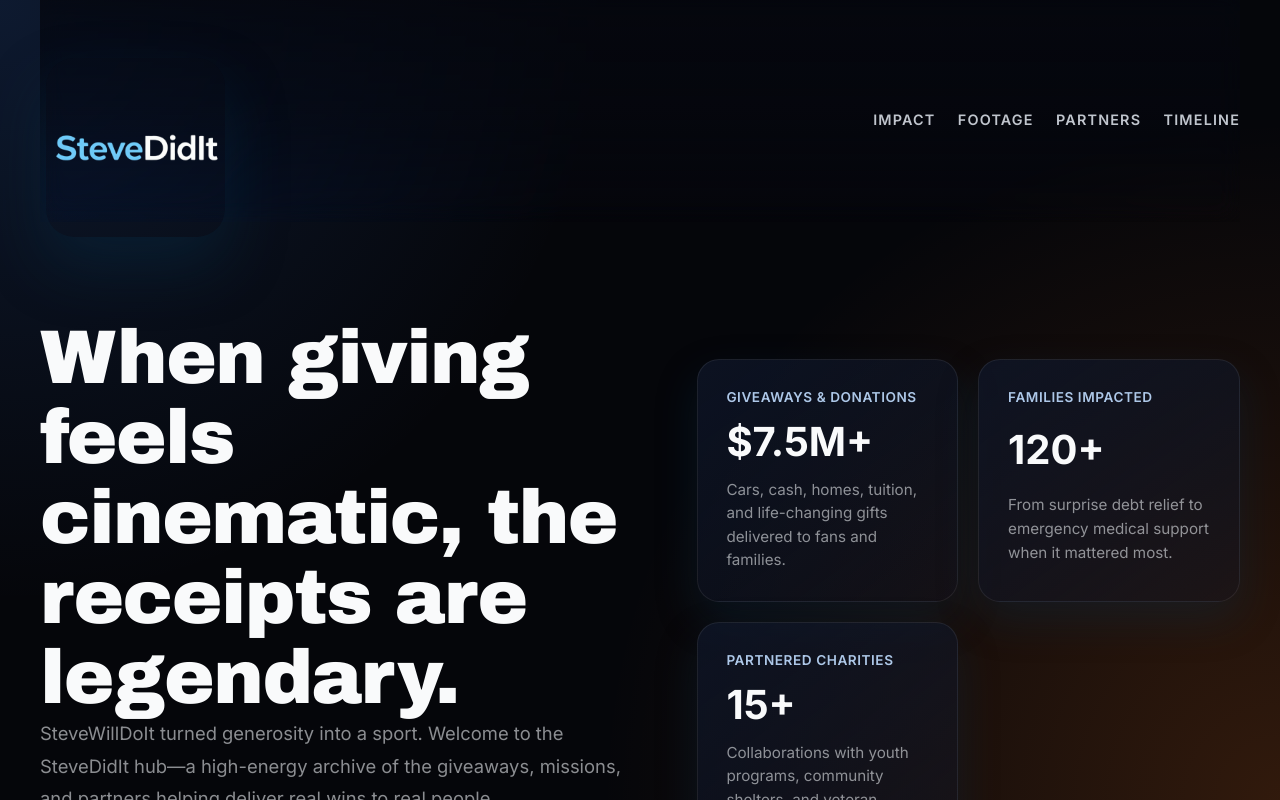
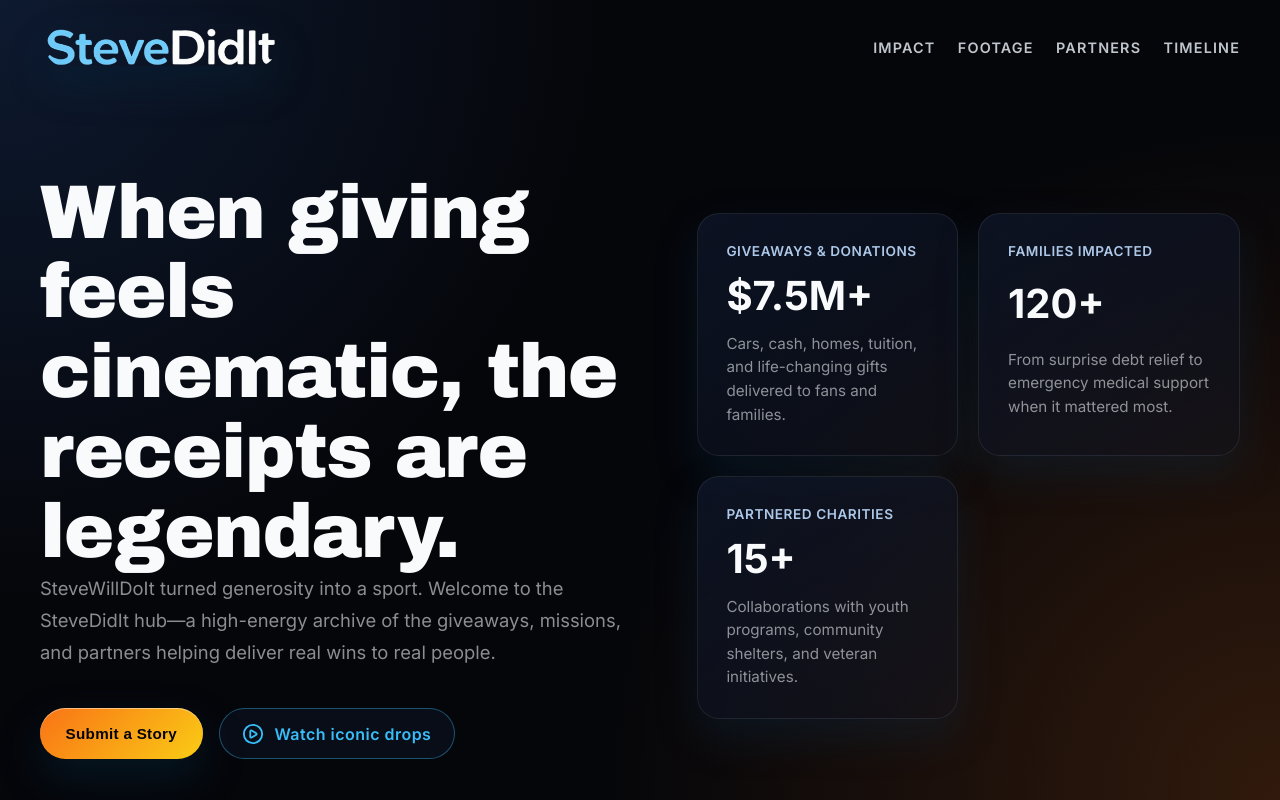
Before and after one commit to flockain/stevedidit, a Next.js app: page / in a window 1280 px wide. Shown: the top 800 px of the page. Built offline with nearby package versions, Linux system fonts and the light colour scheme.

Commit message:
style: trim header logo and simplify nav bar

```diff
--- a/src/app/page.module.css
+++ b/src/app/page.module.css
@@ -1,5 +1,5 @@
 .siteHeader {
-  padding: 1.5rem 0 0.5rem;
+  padding: 1.4rem 0 0.8rem;
   display: flex;
   align-items: center;
   justify-content: space-between;
@@ -7,9 +7,9 @@
   position: sticky;
   top: 0;
   z-index: 50;
-  backdrop-filter: blur(12px) saturate(140%);
+  backdrop-filter: none;
   border-bottom: none;
-  background: linear-gradient(180deg, rgba(5, 7, 14, 0.82), rgba(5, 7, 14, 0.55), rgba(5, 7, 14, 0));
+  background: transparent;
 }
 
 .siteNav {
@@ -50,34 +50,33 @@
   display: inline-flex;
   align-items: center;
   padding: 0.35rem;
-  border-radius: 20px;
-  transition: transform 0.25s ease, box-shadow 0.3s ease;
-  transform: translateY(28px);
+  border-radius: 16px;
+  transition: transform 0.2s ease, box-shadow 0.25s ease;
   margin-right: clamp(1rem, 6vw, 8rem);
 }
 
 .brandLink:focus-visible {
   outline: 2px solid rgba(250, 204, 21, 0.65);
   outline-offset: 4px;
-  border-radius: 20px;
+  border-radius: 16px;
 }
 
 .brandLink:hover {
-  transform: translateY(24px) scale(1.02);
-  box-shadow: 0 18px 34px rgba(250, 204, 21, 0.22);
+  transform: scale(1.02);
+  box-shadow: 0 18px 34px rgba(250, 204, 21, 0.12);
 }
 
 .brandLogo {
-  width: clamp(120px, 14vw, 200px);
-  height: clamp(120px, 14vw, 200px);
-  border-radius: 28px;
-  object-fit: cover;
-  box-shadow: 0 28px 60px rgba(8, 47, 73, 0.4);
+  width: clamp(160px, 18vw, 280px);
+  height: auto;
+  border-radius: 18px;
+  object-fit: contain;
+  box-shadow: 0 18px 40px rgba(8, 47, 73, 0.32);
 }
 
 .hero {
   position: relative;
-  padding: 6rem 0 5rem;
+  padding: 5.5rem 0 5rem;
 }
 
 .hero::after,
```
Also changed, not shown: public/stevedidit-logo.png, 1 other file (tests, documents, lock files or other folders).
